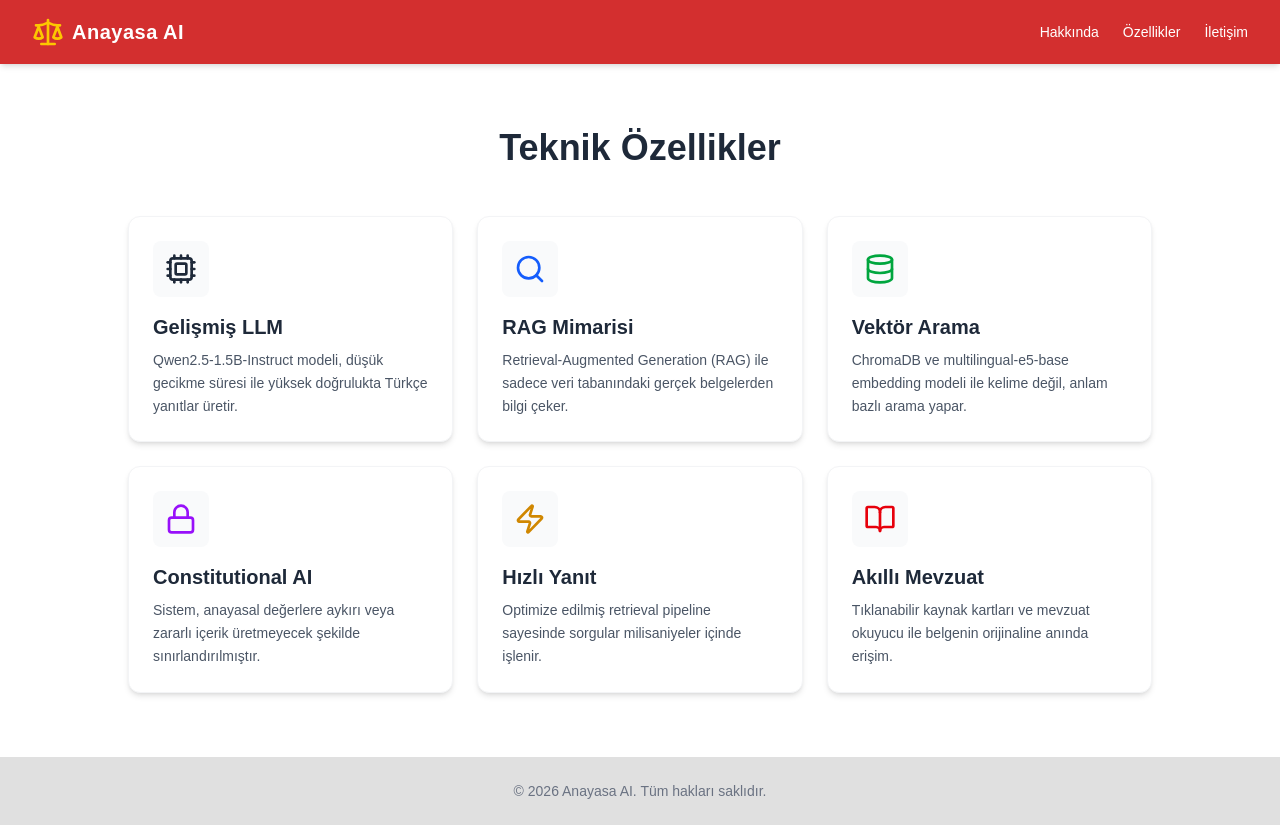
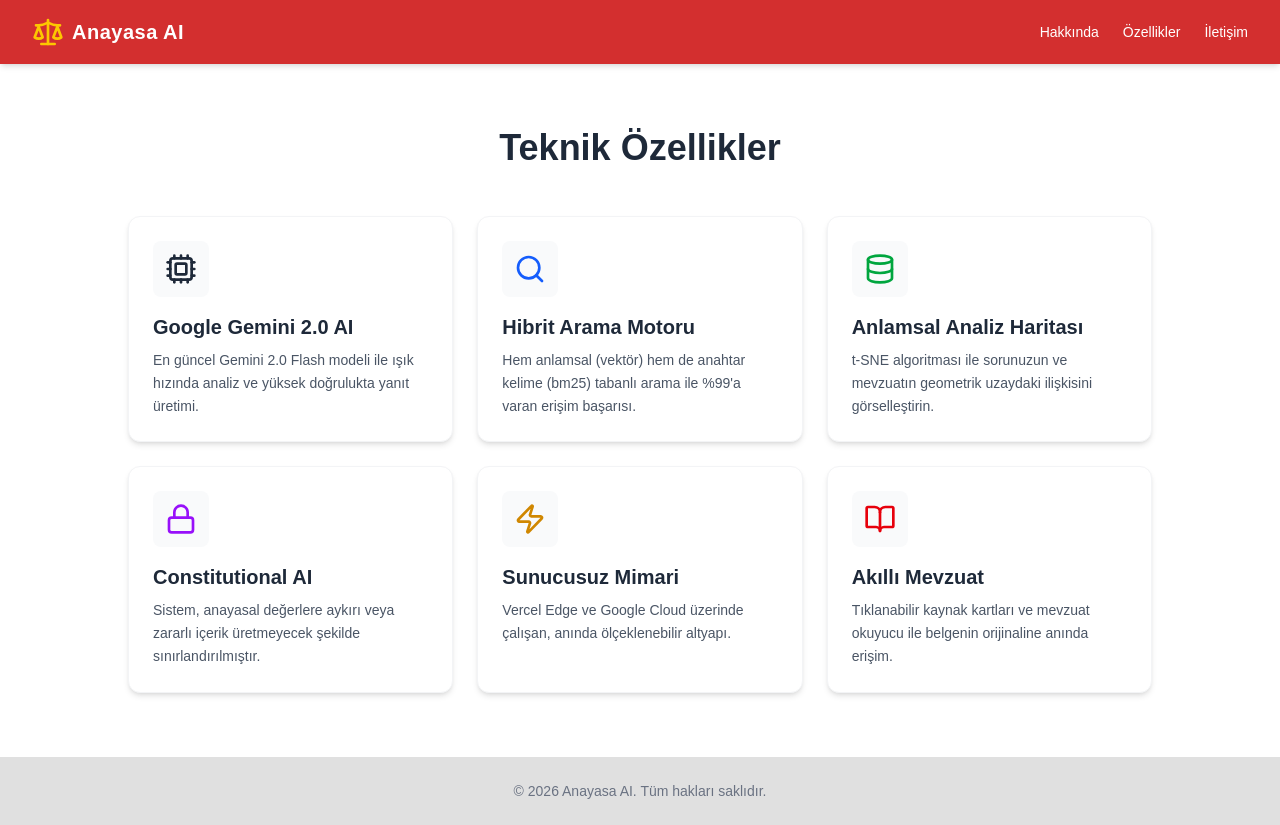
Before and after one commit to Fatih-Yumusak/anayasa-asistani, a Next.js app: page /ozellikler in a window 1280 px wide. Built offline with nearby package versions, Linux system fonts and the light colour scheme.

Commit message:
Content: Update Tech Specs Page (Gemini 2.0, Semantic Map, Hybrid Search)

```diff
--- a/app/ozellikler/page.tsx
+++ b/app/ozellikler/page.tsx
@@ -10,21 +10,21 @@ export default function FeaturesPage() {
 
                 <TechCard
                     icon={<Cpu />}
-                    title="Gelişmiş LLM"
-                    desc="Qwen2.5-1.5B-Instruct modeli, düşük gecikme süresi ile yüksek doğrulukta Türkçe yanıtlar üretir."
+                    title="Google Gemini 2.0 AI"
+                    desc="En güncel Gemini 2.0 Flash modeli ile ışık hızında analiz ve yüksek doğrulukta yanıt üretimi."
                 />
 
                 <TechCard
                     icon={<Search />}
-                    title="RAG Mimarisi"
-                    desc="Retrieval-Augmented Generation (RAG) ile sadece veri tabanındaki gerçek belgelerden bilgi çeker."
+                    title="Hibrit Arama Motoru"
+                    desc="Hem anlamsal (vektör) hem de anahtar kelime (bm25) tabanlı arama ile %99'a varan erişim başarısı."
                     color="text-blue-600"
                 />
 
                 <TechCard
                     icon={<Database />}
-                    title="Vektör Arama"
-                    desc="ChromaDB ve multilingual-e5-base embedding modeli ile kelime değil, anlam bazlı arama yapar."
+                    title="Anlamsal Analiz Haritası"
+                    desc="t-SNE algoritması ile sorunuzun ve mevzuatın geometrik uzaydaki ilişkisini görselleştirin."
                     color="text-green-600"
                 />
 
@@ -37,8 +37,8 @@ export default function FeaturesPage() {
 
                 <TechCard
                     icon={<Zap />}
-                    title="Hızlı Yanıt"
-                    desc="Optimize edilmiş retrieval pipeline sayesinde sorgular milisaniyeler içinde işlenir."
+                    title="Sunucusuz Mimari"
+                    desc="Vercel Edge ve Google Cloud üzerinde çalışan, anında ölçeklenebilir altyapı."
                     color="text-yellow-600"
                 />
 
```
